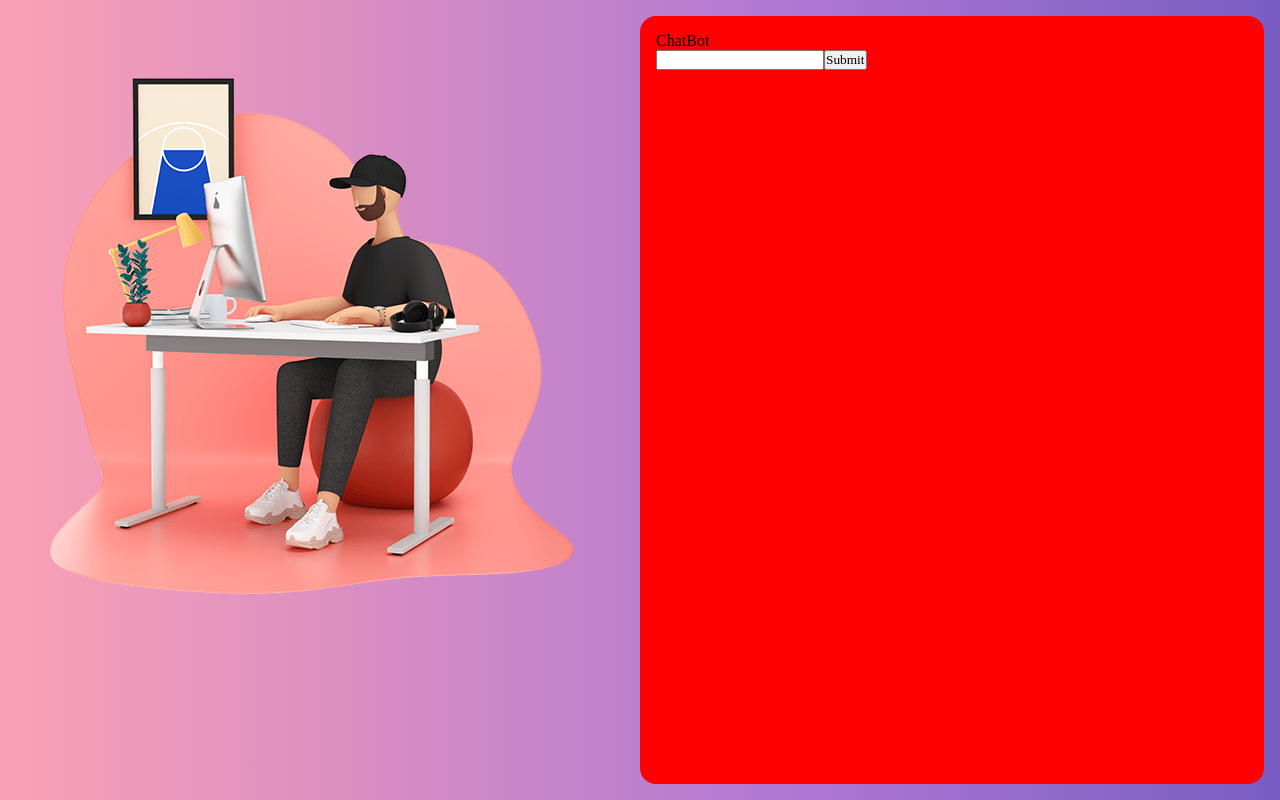
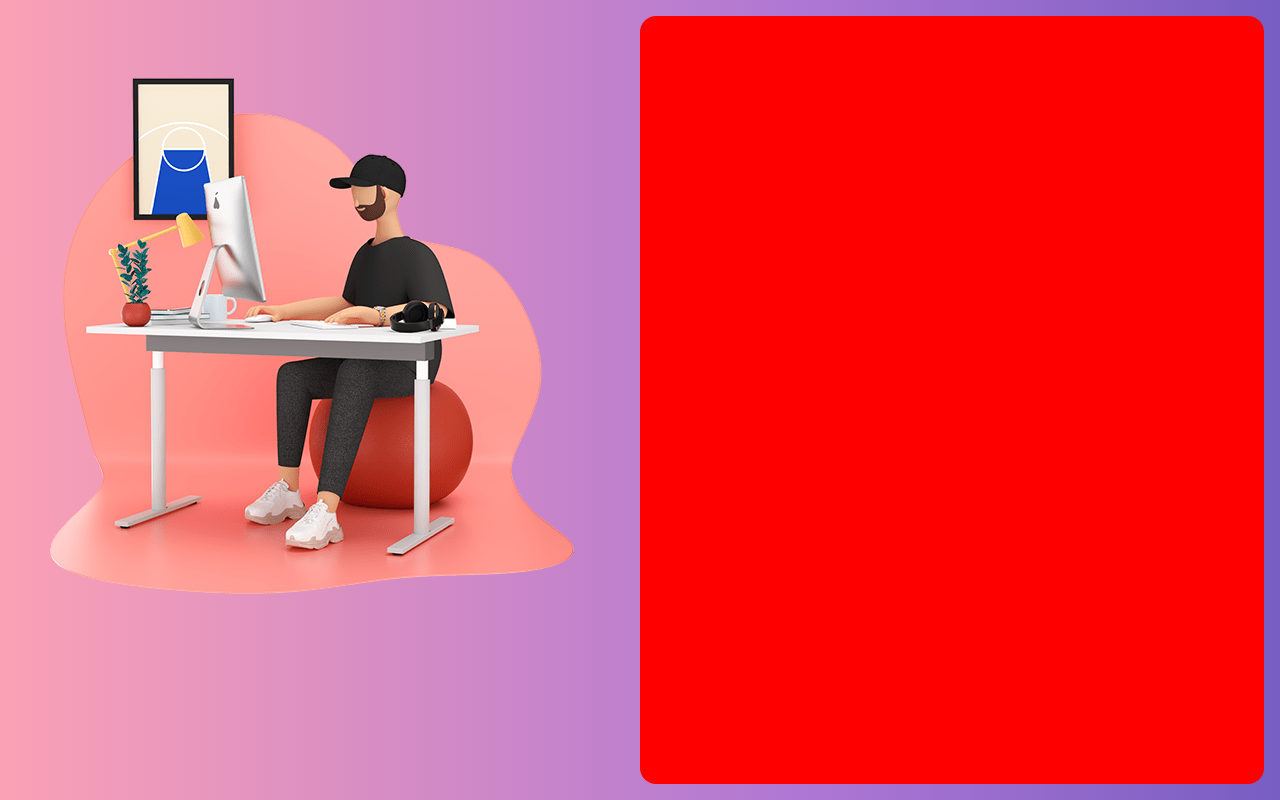
Before and after one commit to princeroy8606/Chat_Bot, a React (Create React App) app: page / in a window 1280 px wide. Built offline with nearby package versions, Linux system fonts and the light colour scheme; a web font is replaced by a local one.

Commit message:
bot-designing

```diff
--- a/src/components/ChatBot.js
+++ b/src/components/ChatBot.js
@@ -40,22 +40,7 @@ function ChatBot() {
   };
   return (
     <div className="bot-container">
-      ChatBot
-      <form>
-        <label htmlFor="query">
-          <input
-            type="text"
-            id="query"
-            onChange={(e) => setQuery(e.target.value)}
-          />
-          <button type="button" onClick={handleSubmit}>
-            Submit
-          </button>
-        </label>
-      </form>
-      {answer.map((item) => (
-        <h1>{item.extract}</h1>
-      ))}
+
     </div>
   );
 }
```
